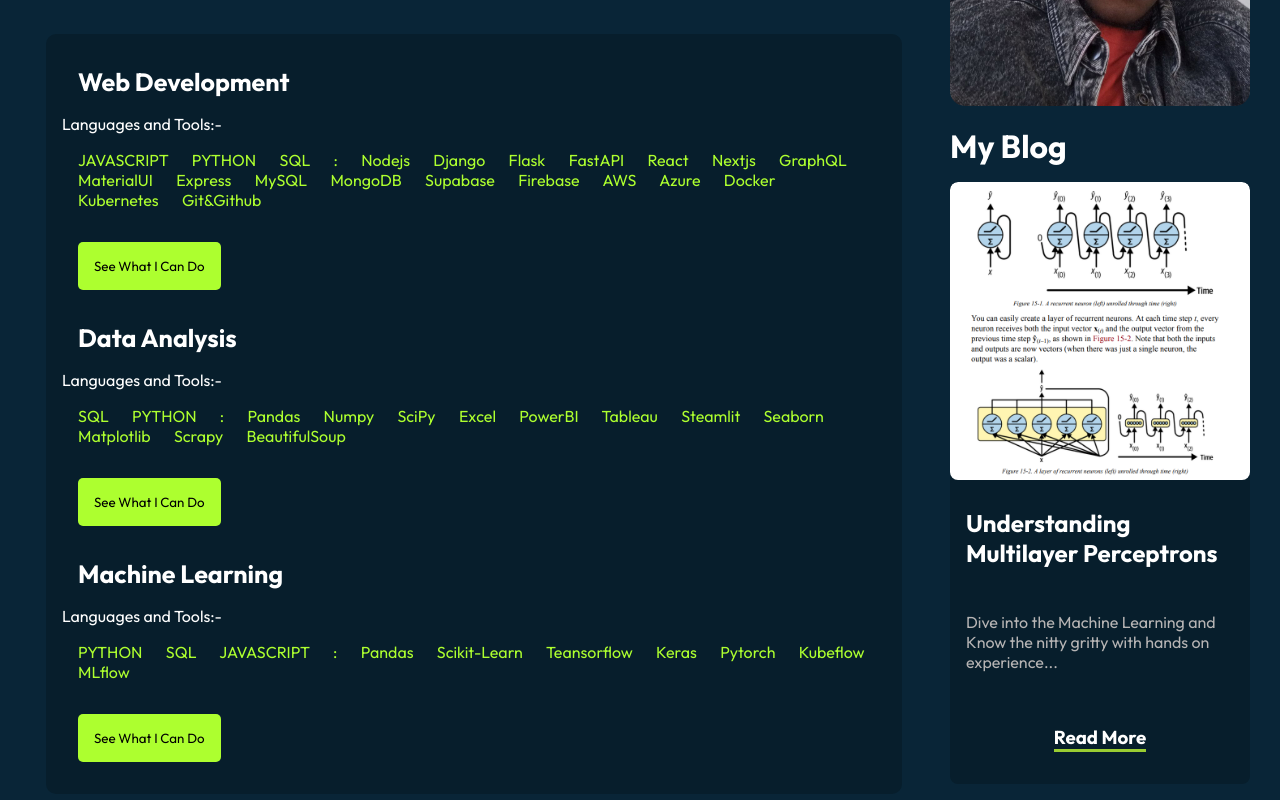
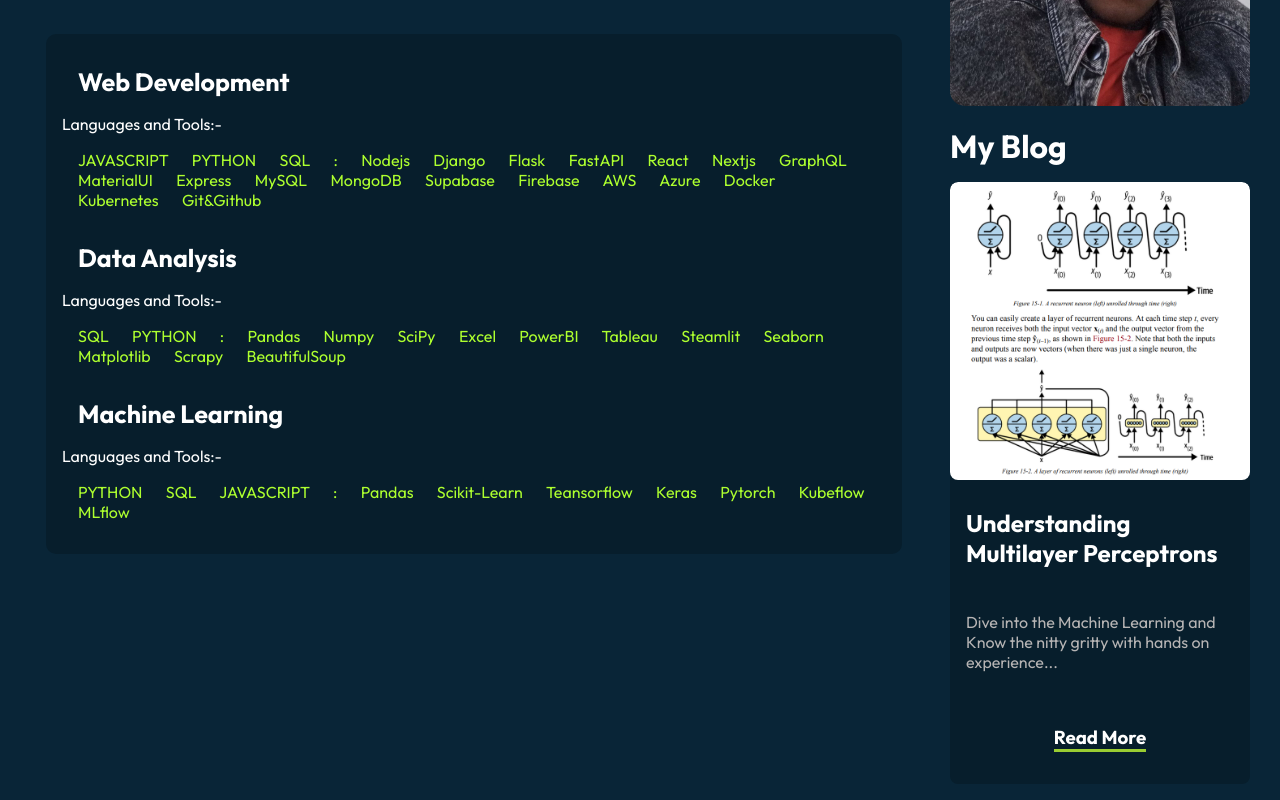
Before and after one commit to arnoldchrisoduor1/portfolio, a React (Vite) app: page /about in a window 1280 px wide. Shown: the part 518-1318 px from the top of the page. Built offline with nearby package versions, Linux system fonts and the light colour scheme.

Commit message:
Removed see what i can do buttons

```diff
--- a/src/components/skills/skills.jsx
+++ b/src/components/skills/skills.jsx
@@ -97,9 +97,9 @@ const Skills = () => {
           </li>
         </ul>
 
-        <button className="skill__description" onClick={toggleCanDo}>
+        {/* <button className="skill__description" onClick={toggleCanDo} disabled>
           {canDo ? "Hide Content" : "See What I Can Do"}
-        </button>
+        </button> */}
 
         <h3 className="edu_header">Data Analysis</h3>
 
@@ -175,9 +175,9 @@ const Skills = () => {
           </li>
         </ul>
 
-        <button className="skill__description" onClick={toggleDataState}>
+        {/* <button className="skill__description" onClick={toggleDataState} disabled>
           {dataState ? "Hide Content" : "See What I Can Do"}
-        </button>
+        </button> */}
 
         {/* <h3 className="edu_header">Data Engineering</h3>
 
@@ -340,9 +340,9 @@ const Skills = () => {
             prediction and decision-making
           </li>
         </ul>
-        <button className="skill__description" onClick={toggleMlState}>
+        {/* <button className="skill__description" onClick={toggleMlState} disabled>
           {mlState ? "Hide Content" : "See What I Can Do"}
-        </button>
+        </button> */}
       </div>
     </div>
   );
```
